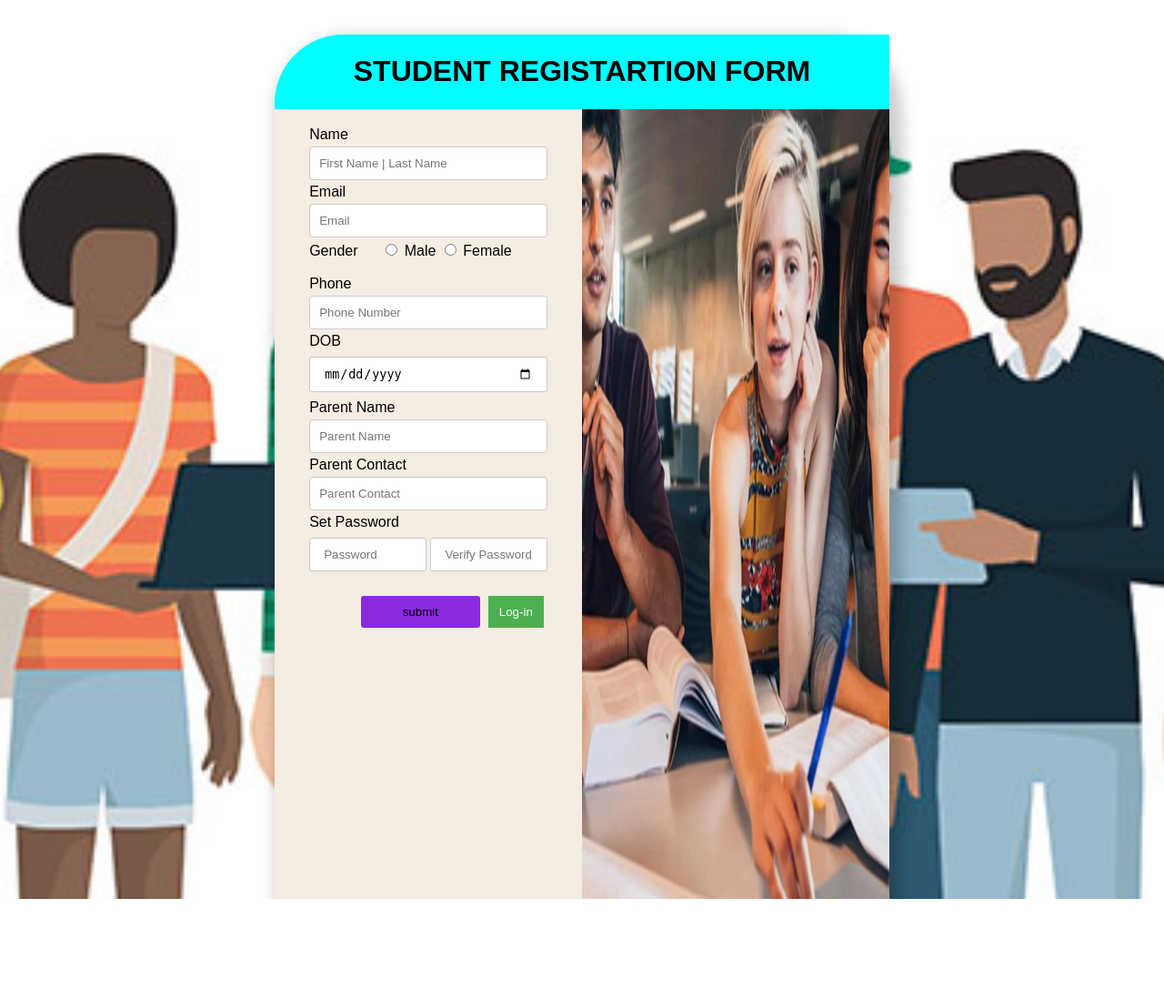
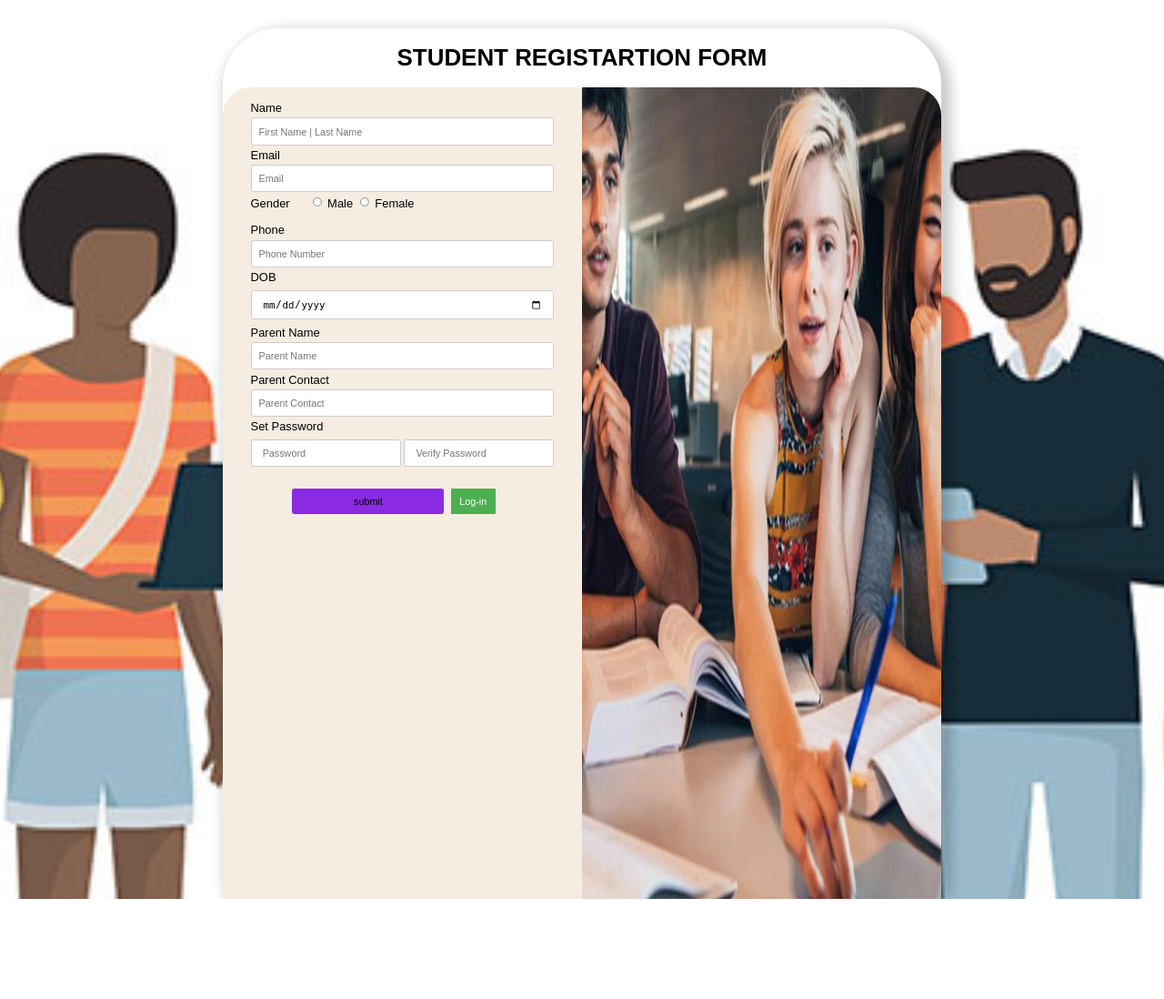
Before and after one commit to Cocoon-2021/project, a Django app: page / in a window 1280 px wide; the page is wider, and only the part inside the window is pictured. Shown: that part at 91% size. Before the commit the page ends 988 px from the top of that part, so only its background shows below. Run offline with Django 4.2, Linux system fonts and the light colour scheme.

Commit message:
some improvements

```diff
--- a/prtest/static/css/style.css
+++ b/prtest/static/css/style.css
@@ -1,26 +1,28 @@
 html,body{
     height: 100%;
     margin: 0em;
-    padding: 0em;
     overflow: auto;
     background-position: center;
     background-repeat: no-repeat;
     background-size: cover;
+    zoom: 90%;
 }
 
 .sep{
     display: flex;
     font-family: sans-serif;
-    border-radius: 2cm;
+    border-radius: 1cm;
     height: 100%;
+    overflow-y: hidden;
 }
 
 .maain{
     height: 100%;
     border-radius: 2cm;
-
+    overflow-y: auto;
 
 }
+
 .main{
     margin-left: 8cm;
     margin-right: 8cm;
@@ -28,18 +30,14 @@
     margin-top: 1cm;
     font-family: sans-serif;
     border-radius: 2cm;
-    background-color: aqua;
     box-shadow: 7px 8px 16px 7px rgba(0, 0, 0, 0.2);
-
-
-
+    height: 100%;
 }
 
 .heads{
-    background-color: aqua;
     text-align: center;
     padding: 1px;
-    border-radius:1000px 0px 2px 2px;
+    border-radius:0px 1px 0px 0px;
 }
 
 .rform{
@@ -61,7 +59,7 @@
 
 }
 
-.maain input[type=text],input[type=email], select {
+input[type=text],input[type=email]{
     width: 100%;
     padding: 10px 10px;
     margin: 4px 0;
@@ -74,7 +72,7 @@
 input[type=submit] {
     width: 50%;
     padding: 10px 10px;
-    margin: 1px 0;
+    margin: 3px 0;
     display: inline-block;
     border-radius: 3px;
     margin-left:1.5cm;
@@ -109,6 +107,7 @@
 
 }
 
+
 .button {
     background-color: #4CAF50;
     border: none;
--- a/prtest/views.py
+++ b/prtest/views.py
@@ -92,11 +92,10 @@
         print(check)
         if check:
             print("login sucessfull")
-            messages.error(request, "Login Sucessfull")
             print(Details.email, Details.name)
+            return render(request, 'details.html', {'display': check})
         else:
             messages.success(request, "Invalid Credentials")
-
             return render(request, 'details.html', {'display': check})
     return render(request, 'details.html')
 # Create your views here.
```
Also changed, not shown: db.sqlite3.
